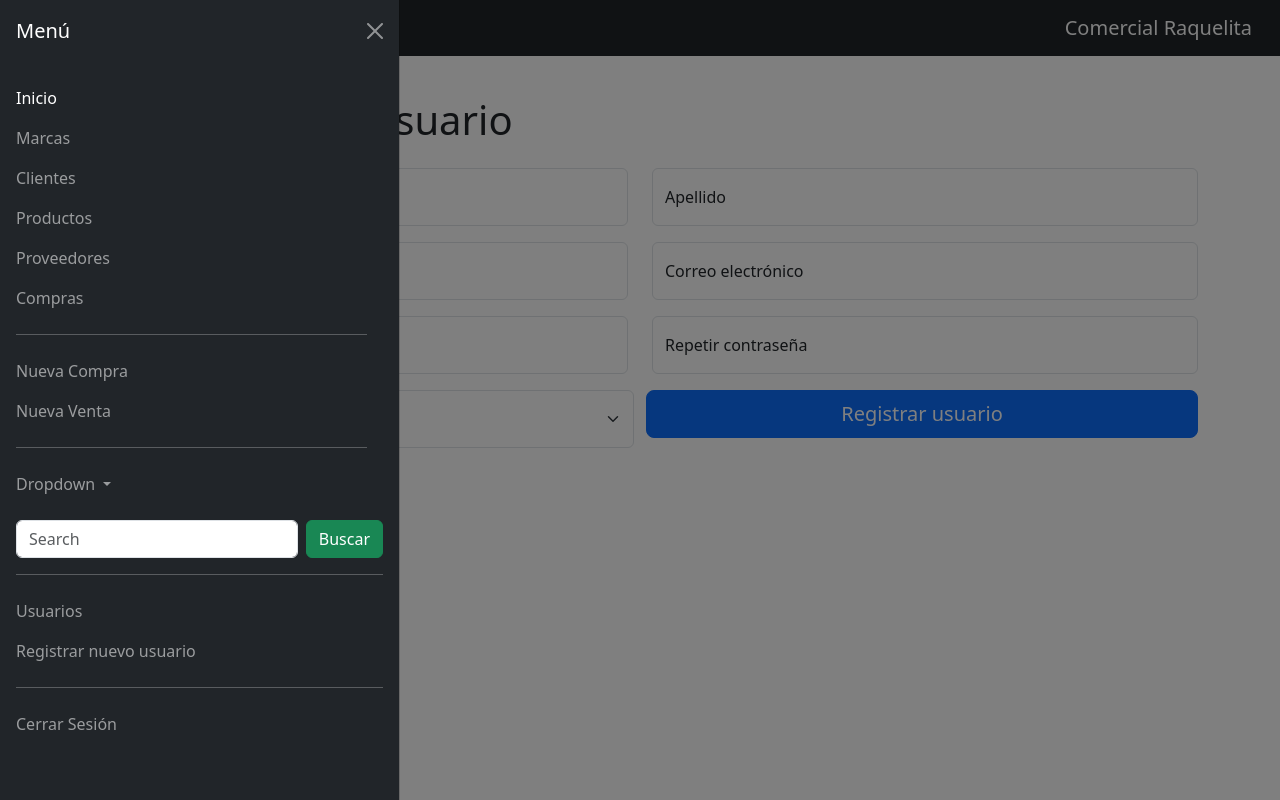
After one commit to GeeckoEc/comercial_alpha2, a Django app: page /usuario/registrar/ in a window 1280 px wide, after a click that opens the changed part. The commit adds this page. Run offline with Django 5.2, Linux system fonts and the light colour scheme; the visitor is signed in with stand-in values (Sample User, id 1); some libraries are stand-ins or nearby versions.

Commit message:
Iniciar sesion, cerrar sesion y registrar usuario hecho

```diff
--- a/comercial/templates/includes/menu.html
+++ b/comercial/templates/includes/menu.html
@@ -56,10 +56,30 @@
                         </ul>
                     </li>
                 </ul>
+
                 <form class="d-flex mt-3" role="search">
                     <input class="form-control me-2" type="search" placeholder="Search" aria-label="Search">
                     <button class="btn btn-success" type="submit">Buscar</button>
                 </form>
+
+                <hr>
+                <ul class="navbar-nav justify-content-end flex-grow-1 pe-3">
+                    <li class="nav-item">
+                        <a class="nav-link" href="{% url 'lista_usuarios' %}">Usuarios</a>
+                    </li>
+                </ul>
+                <ul class="navbar-nav justify-content-end flex-grow-1 pe-3">
+                    <li class="nav-item">
+                        <a class="nav-link" href="{% url 'registrar_usuario' %}">Registrar nuevo usuario</a>
+                    </li>
+                </ul>
+                <hr>
+
+                <ul class="navbar-nav justify-content-end flex-grow-1 pe-3">
+                    <li class="nav-item">
+                        <a class="nav-link" aria-current="page" href="{% url 'logout' %}">Cerrar Sesión</a>
+                    </li>
+                </ul>
             </div>
         </div>
     </div>
--- /dev/null
+++ b/comercial/templates/usuarios/registrar.html
@@ -0,0 +1,103 @@
+<!DOCTYPE html>
+<html lang="es">
+
+<head>
+  <meta charset="UTF-8">
+  <meta name="viewport" content="width=device-width, initial-scale=1.0">
+  <title>Registro Usuario</title>
+  {% include 'includes/header.html' %}
+</head>
+
+<body>
+  {% include 'includes/menu.html' %}
+  <div class="container">
+    <div class="row mt-5 pt-5">
+      <h1>Agregar nuevo usuario</h1>
+
+      {% if error %}
+      <div class="alert alert-dismissible alert-danger">
+        {% else %}
+        <div class="alert alert-dismissible alert-danger d-none">
+          {% endif %}
+          <button type="button" class="btn-close" data-bs-dismiss="alert"></button>
+          {{ error }}
+        </div>
+
+        <form action="" method="POST">
+
+          {% csrf_token %}
+
+          <div class="row my-3">
+            <div class="col">
+              <div class="form-floating">
+
+                <input type="text" name="nombre" id="nombre" class="form-control" placeholder="nombre" value="{{ campos.nombre }}">
+                <label for="nombre">Nombre</label>
+              </div>
+            </div>
+            <div class="col">
+              <div class="form-floating">
+                <input type="text" name="apellido" id="apellido" class="form-control" placeholder="apellido" value="{{ campos.apellido }}">
+                <label for="apellido">Apellido</label>
+              </div>
+
+            </div>
+          </div>
+          <div class="row">
+
+            <div class="col">
+              <div class="form-floating">
+                <input type="text" name="usuario" id="usuario" class="form-control" placeholder="usuario" value="{{ campos.usuario }}">
+                <label for="usuario">Usuario</label>
+              </div>
+            </div>
+            <div class="col">
+              <div class="form-floating">
+                <input type="email" name="email" id="email" class="form-control" placeholder="email" value="{{ campos.email }}">
+                <label for="email">Correo electrónico</label>
+              </div>
+            </div>
+
+          </div>
+
+          <div class="row my-3">
+            <div class="col">
+              <div class="form-floating">
+                <input type="password" name="password" id="password" class="form-control" placeholder="password" value="{{ campos.password }}">
+                <label for="password">Contraseña</label>
+              </div>
+            </div>
+            <div class="col">
+              <div class="form-floating">
+                <input type="password" name="password2" id="password2" class="form-control" placeholder="password2" value="{{ campos.password2 }}">
+                <label for="password2">Repetir contraseña</label>
+              </div>
+            </div>
+          </div>
+
+          <div class="row">
+            <div class="col pe-0">
+              <div class="form-floating">
+                <select name="rol" id="rol" class="form-select" placeholder="rol">
+                  <option value="Administrador" {% if campos.rol == 'Adminstrador' %} selected {% endif %}>Administrador</option>
+                  {% for rol in roles %}
+                  <option value="{{ rol.name }}" {% if campos.rol == rol.name %} selected {% endif %}>{{ rol.name }}</option>
+                  {% endfor %}
+                </select>
+                <label for="rol">Mostrar roles</label>
+              </div>
+            </div>
+
+            <div class="col">
+              <div class="d-grid">
+                <button class="btn btn-lg btn-primary" type="submit">Registrar usuario</button>
+              </div>
+            </div>
+          </div>
+        </form>
+      </div>
+    </div>
+</body>
+{% include 'includes/scripts.html' %}
+
+</html>
--- a/comercial/views.py
+++ b/comercial/views.py
@@ -13,9 +13,11 @@ from django.db.models.functions import Coalesce
 # from django_ajax.decorators import ajax
 
 from .models import Producto, Kardex, Marca, Compra, Item_Compra, Proveedor, Cliente, Venta, Item_Venta
+from django.contrib.auth import login, logout, authenticate
+from django.contrib.auth.decorators import login_required
+from django.contrib.auth.models import Group, User
 
-# Create your views here.
-
+from django.db import IntegrityError
 
 class ProductoSerializer(serializers.ModelSerializer):
     kardex_costo = serializers.DecimalField(max_digits=10, decimal_places=2, allow_null=True, default=0)
@@ -775,3 +777,91 @@ def gestion_clientes (request):
                 return JsonResponse(response_data, status=500)
 
     return JsonResponse({'success': False, 'message': 'Método no permitido.'}, status=405)
+
+
+def iniciar_sesion(request):
+    if request.method == 'GET':
+        return render(request, 'usuarios/login.html')
+    elif request.method == 'POST':
+        username  =  request.POST['username']
+        password =  request.POST['password']
+
+        usuario = authenticate(username=username, password=password)
+
+        if usuario is None:
+            return render(request, 'usuarios/login.html', {'error': 'Usuario o contraseña incorrectos.'})
+
+        login(request, usuario)
+        return redirect('index')
+
+@login_required
+def cerrar_sesion(request):
+    logout(request)
+    return redirect('login')
+
+@login_required
+def registrar_usuario(request):
+    campos = {
+        'usuario': '',
+        'nombre': '',
+        'apellido': '',
+        'email': '',
+        'rol': '',
+        'password': '',
+        'password2': ''
+    }
+    if request.method == 'GET':
+        return render(request, 'usuarios/registrar.html', {
+            "roles": Group.objects.all(),
+            "campos": campos
+         })
+    elif request.method == 'POST':
+        campos ={
+                "usuario" : request.POST['usuario'],
+                "nombre" : request.POST['nombre'],
+                "apellido" : request.POST['apellido'],
+                "email" : request.POST['email'],
+                "rol" : request.POST['rol'],
+                "password" : request.POST['password'],
+                "password2" : request.POST['password2']
+        }
+        if '' in campos.values():
+            return render(request, 'usuarios/registrar.html', {
+                "roles": Group.objects.all(),
+                "error": "Todos los campos son requeridos.",
+                "campos": campos
+            })
+
+        if campos['password'] != campos['password2']:
+            return render(request, 'usuarios/registrar.html', {
+                "roles": Group.objects.all(),
+                "error": "Las contraseñas no coinciden.",
+                "campos": campos
+            })
+        else :
+
+            try:
+                usuario = User.objects.create_user(username=campos['usuario'], email=campos['email'], password=campos['password'])
+                usuario.first_name = campos['nombre']
+                usuario.last_name = campos['apellido']
+
+                if campos['rol'] == 'Administrador':
+                    usuario.is_superuser = True
+                else:
+                    grupo = Group.objects.get(name=campos['rol'])
+                    grupo.user_set.add(usuario)
+
+                usuario.save()
+            except IntegrityError:
+                return render(request, 'usuarios/registrar.html', {
+                    "roles": Group.objects.all(),
+                    "error": "El usuario ya existe.",
+                    "campos": campos
+                })
+
+            return redirect('login')
+
+@login_required
+def lista_usuarios(request):
+    usuarios = User.objects.all()
+    return render(request, 'usuarios/lista.html', {'usuarios': usuarios})
--- a/comercial_alpha2/settings.py
+++ b/comercial_alpha2/settings.py
@@ -89,9 +89,9 @@ WSGI_APPLICATION = "comercial_alpha2.wsgi.application"
 DATABASES = {
     "default": {
         "ENGINE": "django.db.backends.mysql",
-        "NAME": "raquelita",
+        "NAME": "comercial",
         "USER": "root",
-        "PASSWORD": "",
+        "PASSWORD": "2002",
         "HOST": "localhost",
         "PORT": "3306",
     }
--- a/comercial_alpha2/urls.py
+++ b/comercial_alpha2/urls.py
@@ -17,7 +17,7 @@ Including another URLconf
 
 from django.contrib import admin
 from django.urls import path
-from comercial.views import index, info_producto, lista_productos, gestion_productos, crear_compra, gestion_compras, lista_proveedores, gestion_proveedores, lista_marcas, gestion_marcas, crear_venta, gestion_ventas, lista_clientes, gestion_clientes, lista_compras
+from comercial.views import index, info_producto, lista_productos, gestion_productos, crear_compra, gestion_compras, lista_proveedores, gestion_proveedores, lista_marcas, gestion_marcas, crear_venta, gestion_ventas, lista_clientes, gestion_clientes, lista_compras, iniciar_sesion, cerrar_sesion, registrar_usuario, lista_usuarios
 
 urlpatterns = [
     path("", index, name="index"),
@@ -36,4 +36,11 @@ urlpatterns = [
     path('gestion_ventas', gestion_ventas, name="gestion_ventas"),
     path('clientes/lista', lista_clientes, name="lista_clientes"),
     path('clientes/gestion', gestion_clientes, name="gestion_clientes"),
+
+    # autenticacion
+    path('login/', iniciar_sesion, name="login"),
+    path('accounts/login/', iniciar_sesion, name="login"),
+    path('logout/', cerrar_sesion, name="logout"),
+    path('usuario/registrar/', registrar_usuario, name="registrar_usuario"),
+    path('usuarios', lista_usuarios, name="lista_usuarios"),
 ]
```
Also changed, not shown: comercial/templates/usuarios/lista.html (added, +73 -0 lines), comercial/templates/usuarios/login.html (added, +63 -0 lines).
